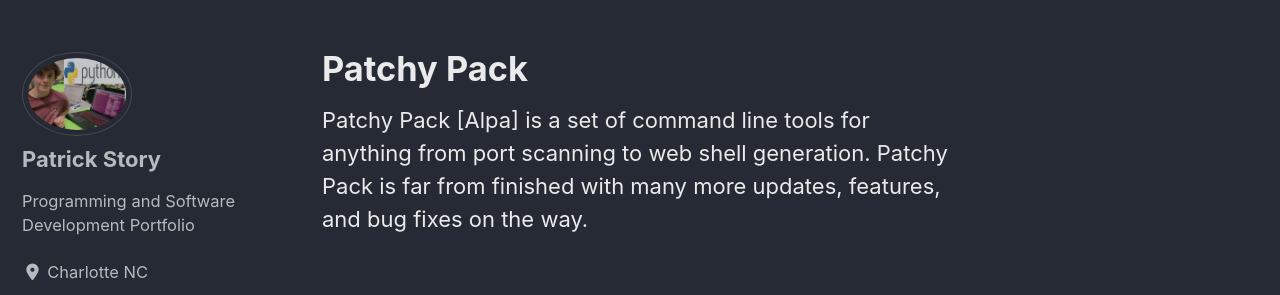
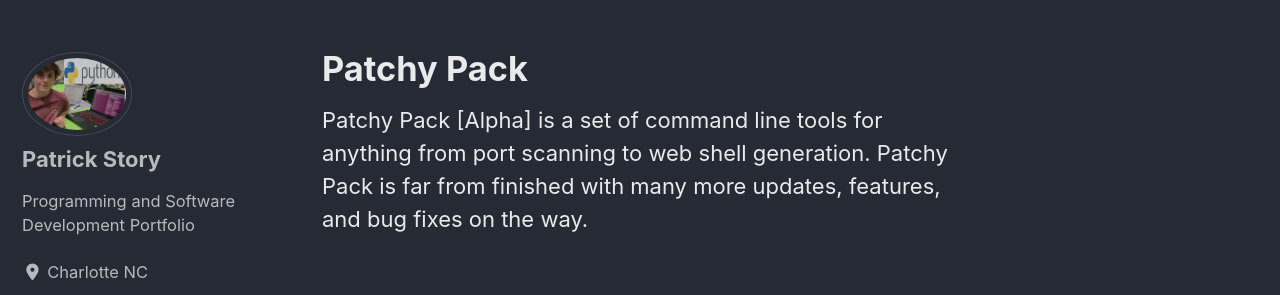
Before and after one commit to Patchyst/Patchyst.github.io, a Jekyll site: the page built from _posts/2020-05-15-patchy.md, in a window 1280 px wide and 900 px high. Shown: the part 438-733 px from the top of the window. Built offline with Jekyll 4.4.1, drawn with Linux system fonts in a browser that asks for light colours; cached includes are drawn as plain includes; nearby versions of some CDN libraries.

Commit message:
updating

````diff
--- a/_posts/2020-05-15-patchy.md
+++ b/_posts/2020-05-15-patchy.md
@@ -6,7 +6,7 @@ header:
   image: "images/patchybanner.png"
 excerpt: "Introduction to Patchy Pack"
 ---
-Patchy Pack [Alpa] is a set of command line tools for anything from port scanning to web shell generation. Patchy Pack is far from finished with many more updates, features, and bug fixes on the way.
+Patchy Pack [Alpha] is a set of command line tools for anything from port scanning to web shell generation. Patchy Pack is far from finished with many more updates, features, and bug fixes on the way.
 ## Hash Cracker
 ### [Usage and Info](https://patchyst.github.io/patchyhash/)
 ```python
````
Also changed, not shown: _posts/2020-05-15-patchyhash.md (+1 -0 lines).
